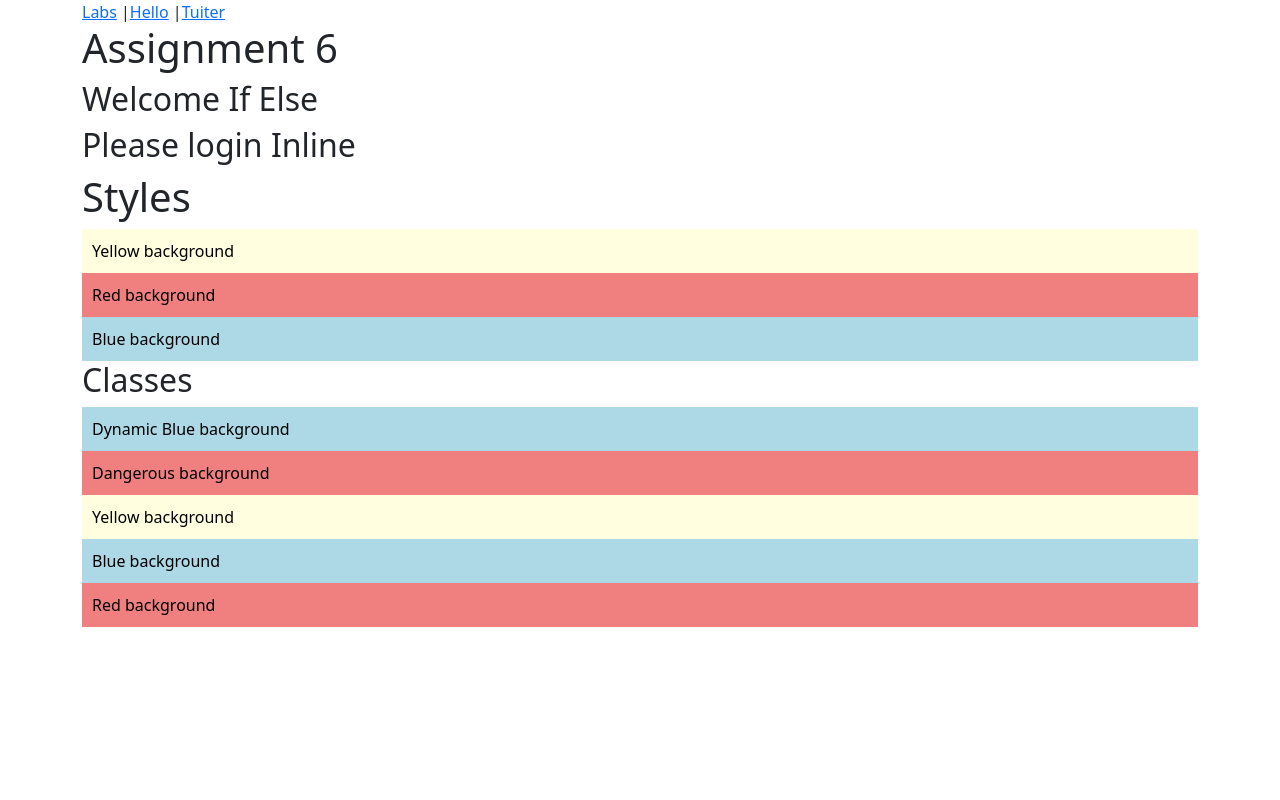
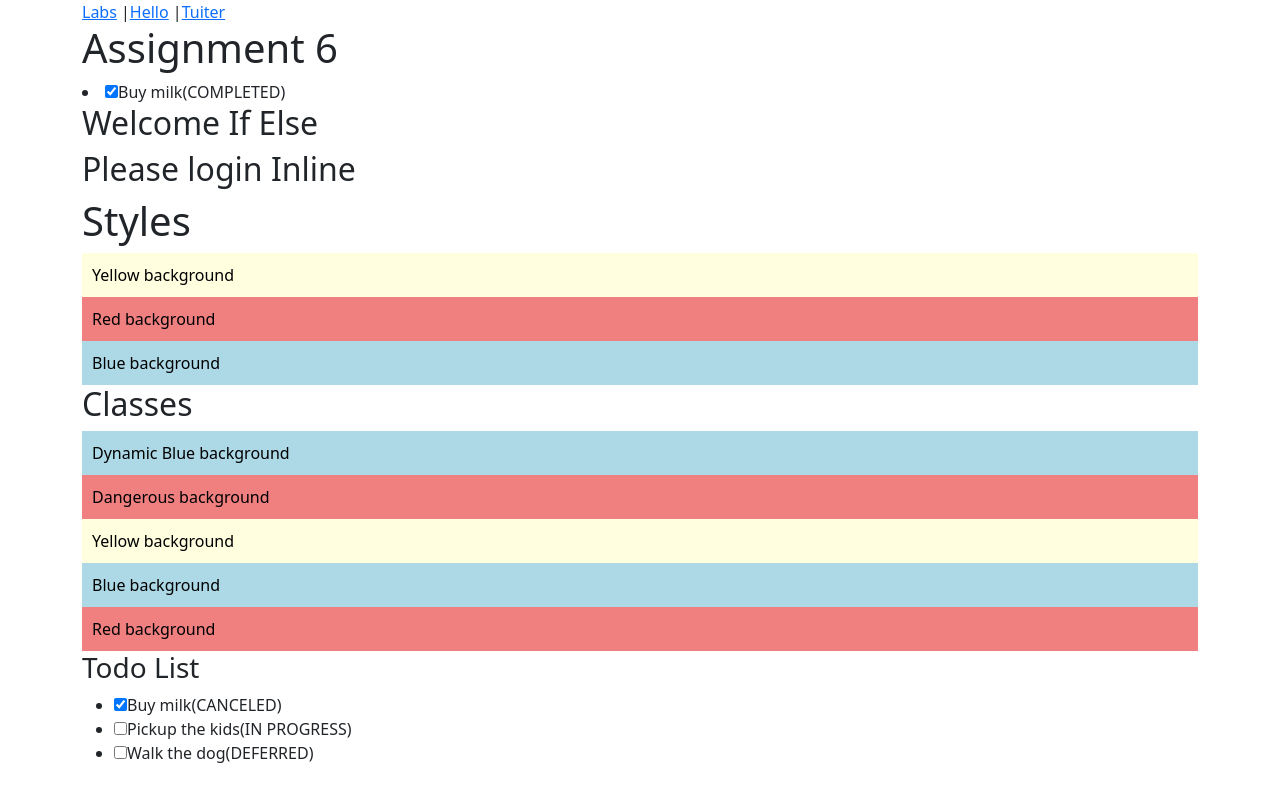
Before and after one commit to abhishadaine/tuiter-react-web-app, a React (Create React App) app: page / in a window 1280 px wide. Built offline with nearby package versions, Linux system fonts and the light colour scheme.

Commit message:
Lab complete

```diff
--- a/src/labs/a6/index.js
+++ b/src/labs/a6/index.js
@@ -2,11 +2,13 @@
 import Styles from "./styles";
 import ConditionalOutput
     from "./conditional-output";
+import TodoItem from "./todo/todo-item";
 
 function Assignment6() {
     return (
         <div>
             <h1>Assignment 6</h1>
+            <TodoItem/>
             <ConditionalOutput/>
             <Styles/>
             <Classes/>
--- /dev/null
+++ b/src/labs/a6/todo/todo-item.js
@@ -0,0 +1,18 @@
+const TodoItem = (
+    {
+        todo = {
+            done: true,
+            title: 'Buy milk',
+            status: 'COMPLETED'
+        }
+    }) => {
+    return (
+        <li>
+            <input type="checkbox"
+                   defaultChecked={todo.done}/>
+            {todo.title}
+            ({todo.status})
+        </li>
+    );
+}
+export default TodoItem;
--- /dev/null
+++ b/src/labs/a6/todo/todo-list.js
@@ -0,0 +1,17 @@
+import TodoItem from "./todo-item";
+import todos from "./todos.json";
+const TodoList = () => {
+    return(
+        <>
+            <h3>Todo List</h3>
+            <ul>
+                {
+                    todos.map(todo => {
+                        return(<TodoItem todo={todo}/>);
+                    })
+                }
+            </ul>
+        </>
+    );
+}
+export default TodoList;
--- /dev/null
+++ b/src/labs/a6/todo/todos.json
@@ -0,0 +1,5 @@
+[
+  { "title": "Buy milk",          "status": "CANCELED",     "done": true   },
+  { "title": "Pickup the kids",   "status": "IN PROGRESS",  "done": false  },
+  { "title": "Walk the dog",      "status": "DEFERRED",     "done": false  }
+]
--- a/src/labs/index.js
+++ b/src/labs/index.js
@@ -1,6 +1,6 @@
 import Assignment6 from "./a6";
 import Nav from "../nav";
-
+import TodoList from "./a6/todo/todo-list";
 
 
 function Labs() {
@@ -8,6 +8,7 @@
         <div>
             <Nav/>
             <Assignment6/>
+            <TodoList/>
         </div>
     );
 }
```
